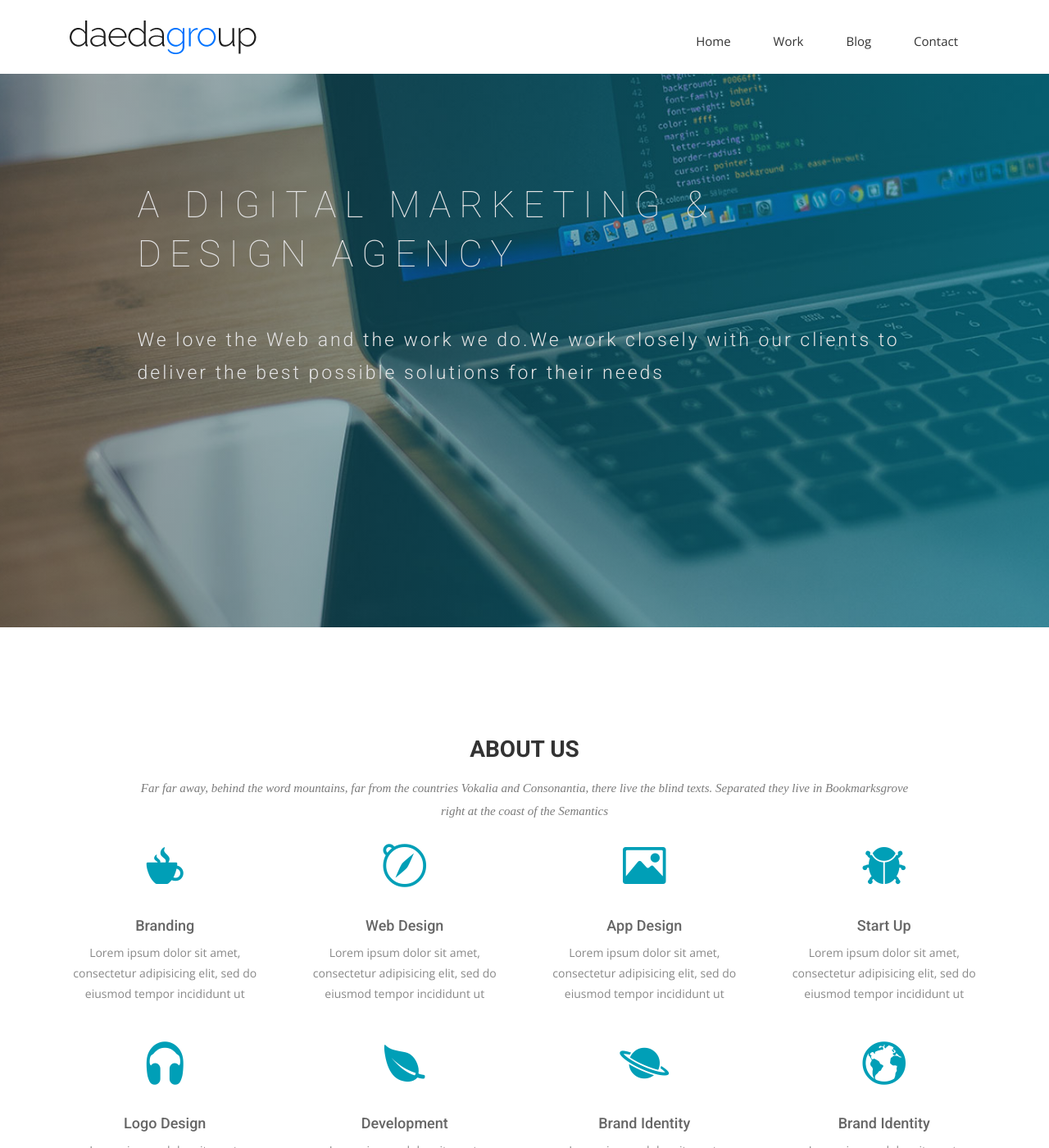
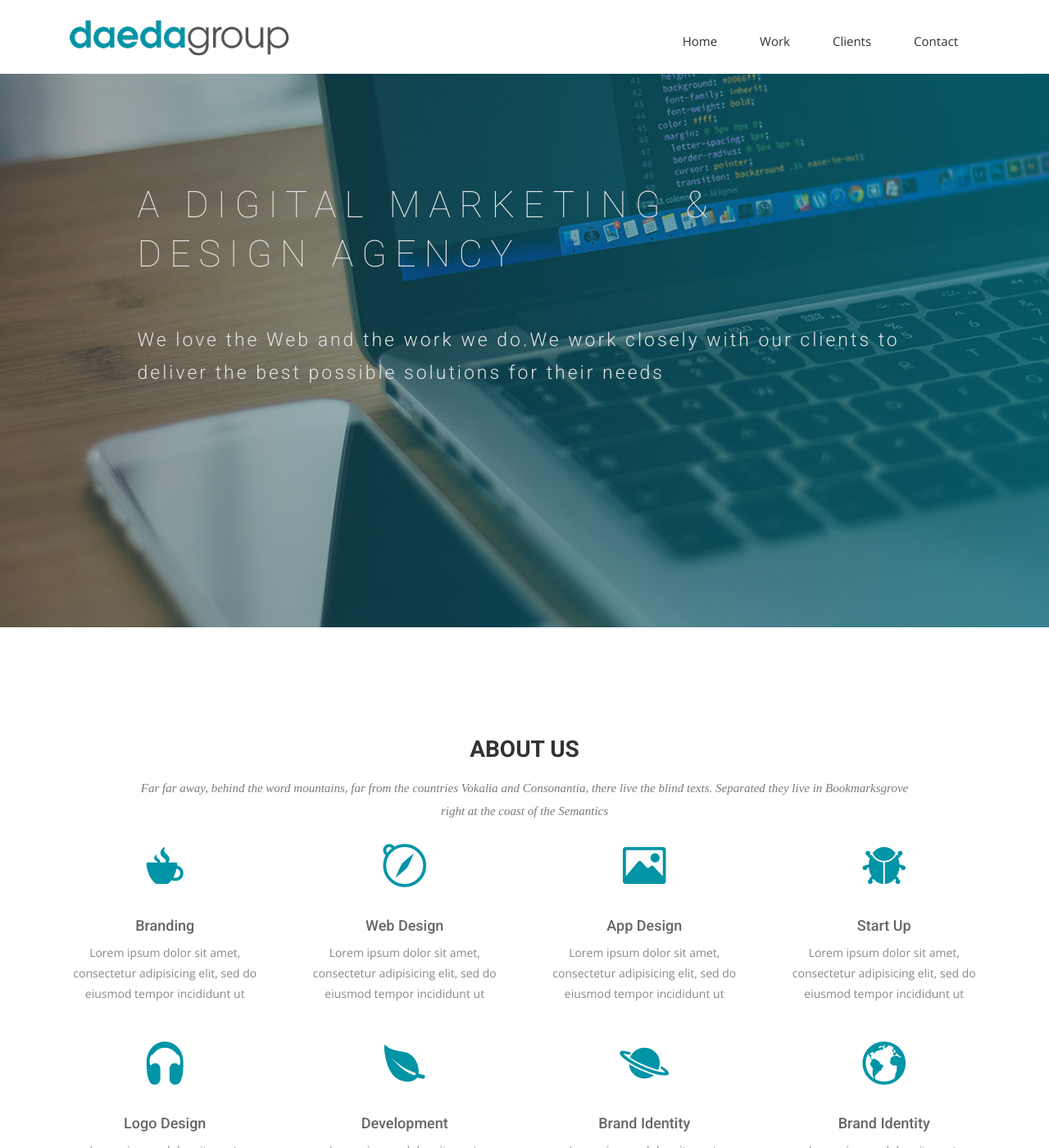
Before and after one commit to DaedaGroup/company-website, a Jekyll site: the page built from index.html, in a window 1280 px wide and 1400 px high. Shown: the whole window at 82% size. Built offline with Jekyll 4.4.1, drawn with Linux system fonts in a browser that asks for light colours; nearby versions of some CDN libraries; some web fonts are replaced; some of the changed text lies outside the part shown.

Commit message:
- Test new logo with two tone - CHange color theme to make it darker and less bright

```diff
--- a/_includes/footer.html
+++ b/_includes/footer.html
@@ -5,11 +5,18 @@
       <div class="col-md-12">
         <div class="footer-manu">
           <ul>
-            <li><a href="{{ site.baseurl }}/contact">Contact us</a></li>
-            <li><a href="{{ site.baseurl }}/blog">Blog</a></li>
+			<li><a href="{{ site.baseurl }}/">Home</a></li>
+			<li><a href="{{ site.baseurl }}/work">Work</a></li>
+			<li><a href="{{ site.baseurl }}/clients">Clients</a></li>
+			<li><a href="{{ site.baseurl }}/contact">Contact</a></li>
           </ul>
         </div>
       </div>
     </div>
+	</div class="row">
+		<div class="copyright">
+			<p>Copyright © 2016 Daeda Group LLC. All Rights Reserved</p>
+		</div>
+	</div>
   </div>
 </footer>
--- a/_includes/header.html
+++ b/_includes/header.html
@@ -15,7 +15,7 @@
             <span class="icon-bar"></span>
             </button>
             <a class="navbar-brand" href="{{ site.baseurl }}/">
-              <img src="{{ site.baseurl }}/img/daedagroup-logo-hdr.png" alt="Logo">
+              <img src="{{ site.baseurl }}/img/logo.png" alt="Logo">
             </a>
           </div>
             <!-- Collect the nav links, forms, and other content for toggling -->
@@ -23,7 +23,7 @@
               <ul class="nav navbar-nav navbar-right">
                 <li><a href="{{ site.baseurl }}/">Home</a></li>
                 <li><a href="{{ site.baseurl }}/work">Work</a></li>
-                <li><a href="{{ site.baseurl }}/blog">Blog</a></li>
+                <li><a href="{{ site.baseurl }}/clients">Clients</a></li>
                 <li><a href="{{ site.baseurl }}/contact">Contact</a></li>
               </ul>
             </div><!-- /.navbar-collapse -->
--- a/css/airspace.css
+++ b/css/airspace.css
@@ -116,7 +116,7 @@
   right: 0;
   width: 100%;
   height: 100%;
-  background: linear-gradient(to left, #009fb7, #1d1d1d);
+  background: linear-gradient(to left, #0094a6, #1d1d1d);
   opacity: 0.4;
 }
 #slider .block {
@@ -168,7 +168,7 @@
 }
 #intro .service-item i {
   font-size: 60px;
-  color: #009fb7;
+  color: #0094a6;
 }
 #intro .service-item h4 {
   padding-top: 20px;
@@ -194,7 +194,7 @@
 }
 #service .service-item i {
   font-size: 60px;
-  color: #009fb7;
+  color: #0094a6;
 }
 #service .service-item h4 {
   padding-top: 20px;
@@ -292,7 +292,7 @@
   margin-bottom: 20px;
 }
 #feature .btn-view-works {
-  background: #009fb7;
+  background: #0094a6;
   color: #fff;
   padding: 10px 20px;
 }
```
Also changed, not shown: favicon.ico, img/logo.png.
